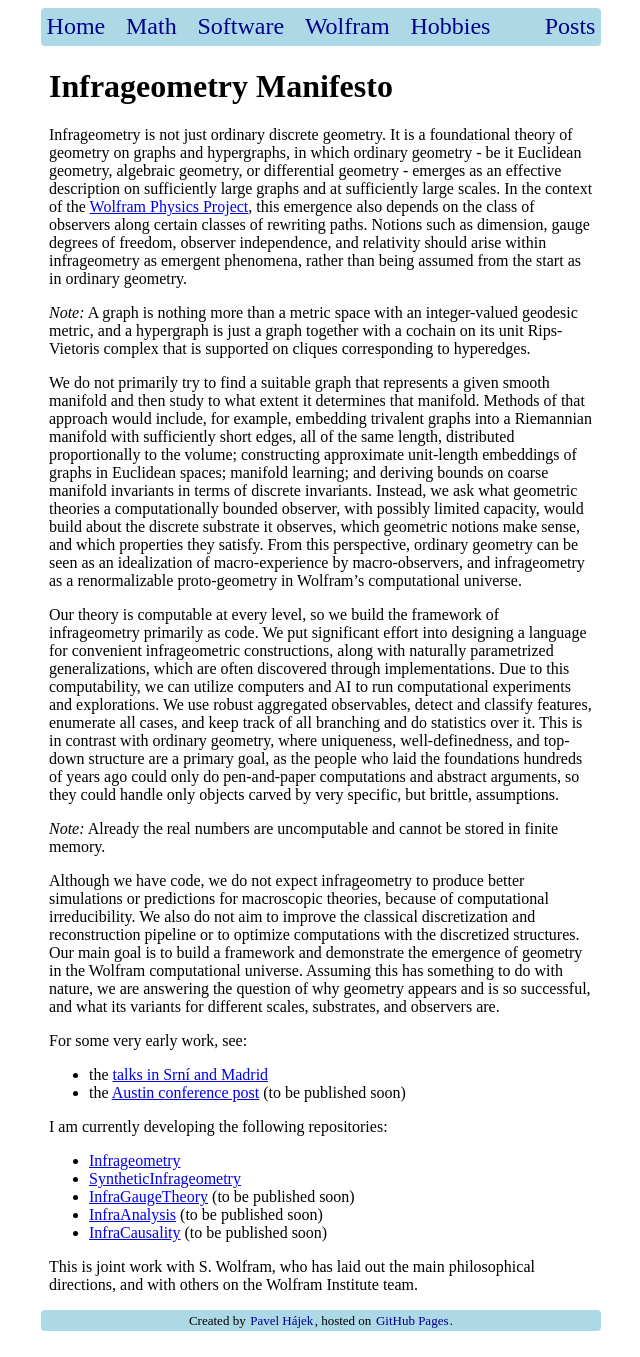
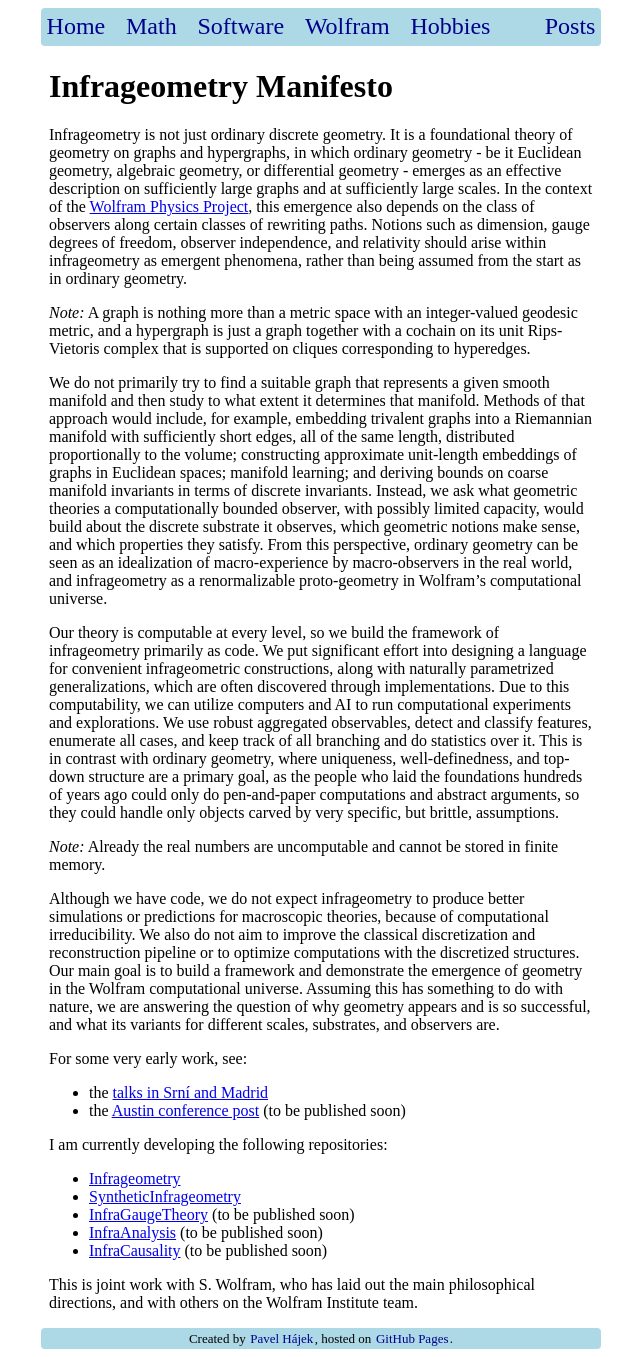
Before and after one commit to p135246/p135246.github.io, a Jekyll site: the page built from Wolfram/_posts/2026-05-30-infrageometry-manifesto.md, in a window 1280 px wide. Shown: the whole page, without its empty margins (319-959 px from the left). Built offline with Jekyll 4.4.1, drawn with Linux system fonts in a browser that asks for light colours; our own code applies the rules of GitHub Pages for plain Markdown files; comment, search, counter and statistics services are not loaded.

Commit message:
Add real-world contrast to macro-observer idealization

```diff
--- a/Wolfram/_posts/2026-05-30-infrageometry-manifesto.md
+++ b/Wolfram/_posts/2026-05-30-infrageometry-manifesto.md
@@ -17,7 +17,7 @@ Notions such as dimension, gauge degrees of freedom, observer independence, and
 We do not primarily try to find a suitable graph that represents a given smooth manifold and then study to what extent it determines that manifold.
 Methods of that approach would include, for example, embedding trivalent graphs into a Riemannian manifold with sufficiently short edges, all of the same length, distributed proportionally to the volume; constructing approximate unit-length embeddings of graphs in Euclidean spaces; manifold learning; and deriving bounds on coarse manifold invariants in terms of discrete invariants.
 Instead, we ask what geometric theories a computationally bounded observer, with possibly limited capacity, would build about the discrete substrate it observes, which geometric notions make sense, and which properties they satisfy.
-From this perspective, ordinary geometry can be seen as an idealization of macro-experience by macro-observers, and infrageometry as a renormalizable proto-geometry in Wolfram's computational universe.
+From this perspective, ordinary geometry can be seen as an idealization of macro-experience by macro-observers in the real world, and infrageometry as a renormalizable proto-geometry in Wolfram's computational universe.
 
 Our theory is computable at every level, so we build the framework of infrageometry primarily as code.
 We put significant effort into designing a language for convenient infrageometric constructions, along with naturally parametrized generalizations, which are often discovered through implementations.
```
